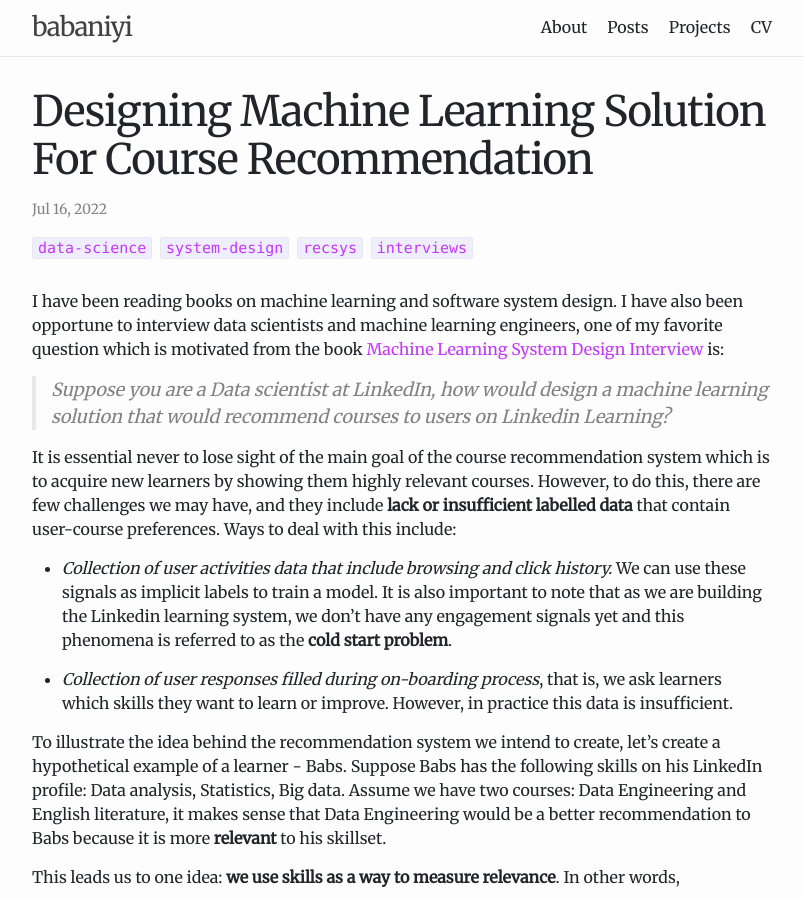
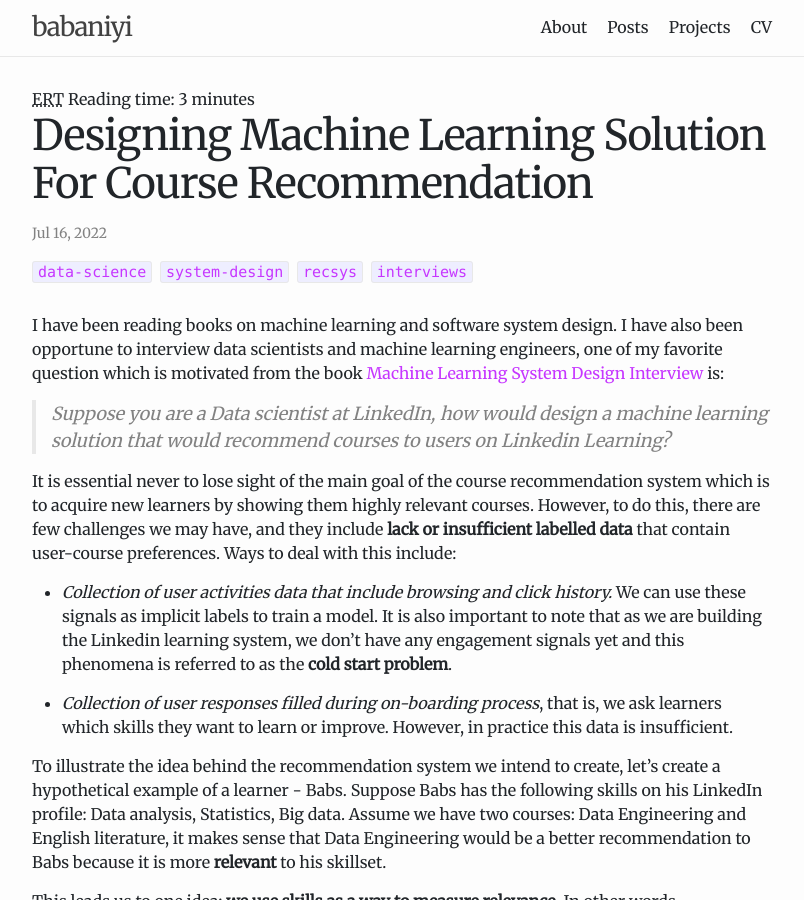
Before and after one commit to babaniyi/babaniyi.github.io, a Jekyll site: the page built from _posts/2022-07-16-designing-machine-learning-solution-for-course-recommendation.md, in a window 1280 px wide and 900 px high. Shown: the whole window, without its empty margins (238-1042 px from the left). Built offline with Jekyll 4.4.1, drawn with Linux system fonts in a browser that asks for light colours; comment, search, counter and statistics services are not loaded.

Commit message:
include estimated reading time

```diff
--- a/_layouts/post.html
+++ b/_layouts/post.html
@@ -4,6 +4,21 @@ layout: default
 <script src="https://cdn.mathjax.org/mathjax/latest/MathJax.js?config=TeX-AMS-MML_HTMLorMML" type="text/javascript"></script>
 
 <article class="post h-entry" itemscope itemtype="http://schema.org/BlogPosting">
+
+  <span class="ert">
+    <abbr title="Estimated reading time">ERT</abbr>
+    {% assign words_total = page.content | replace: '<script type="math/tex">', '' | replace: '<script type="math/tex; mode=display">', '' | replace: '</script>', '' | strip_html | number_of_words %}
+    {% assign words_without_code = page.content | replace: '<pre class="highlight">', '<!--' | replace: '</pre>', '-->' | replace: '<script type="math/tex">', '' | replace: '<script type="math/tex; mode=display">', '' | replace: '</script>', '' | strip_html | number_of_words %}
+    {% assign words_without_math = page.content | strip_html | number_of_words %}
+    {% assign words_without_either = page.content | replace: '<pre class="highlight">', '<!--' | replace: '</pre>', '-->' | strip_html | number_of_words %}
+
+    {% assign words_code = words_total | minus: words_without_code | divided_by: 2.0 %}
+    {% assign words_math = words_total | minus: words_without_math | times: 2.0 %}
+    {% assign words = words_without_either | plus: words_code | plus: words_math | round %}
+
+    {% assign ert = words | divided_by:250 | at_least: 1 %}
+    Reading time: {{ ert }} minute{% if ert != 1 %}s{% endif %}
+  </span>
 
   <header class="post-header">
     <h1 class="post-title p-name" itemprop="name headline">{{ page.title | escape }}</h1>
```
